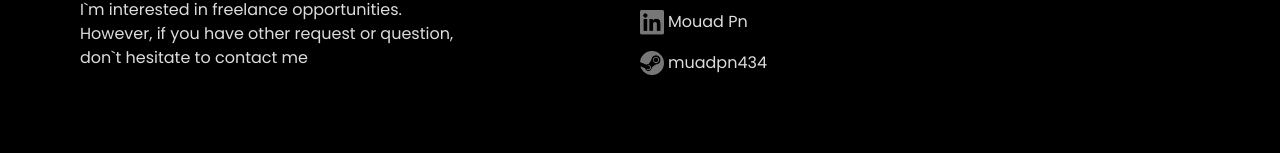
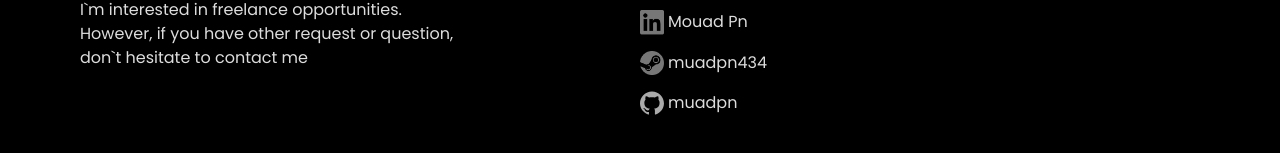
Before and after one commit to muadpn/muad-pn-portfolio-V2, a React (Vite) app: page / in a window 1280 px wide. Shown: the part 3452-3605 px from the top of the page. Built offline with nearby package versions, Linux system fonts and the light colour scheme.

Commit message:
Added Git Link on Footer.

```diff
--- a/src/components/Connect.jsx
+++ b/src/components/Connect.jsx
@@ -48,6 +48,10 @@ const Connect = () => {
                 <img src="./images/steam.png" className="max-w-[24px]" alt="" />
               <motion.a href="https://steamcommunity.com/id/gh0_st/" target="_blank">muadpn434</motion.a>
             </div>
+            <div className="flex py-2 gap-1">
+                <img src="./images/GitHub.svg" className="max-w-[24px]" alt="" />
+              <motion.a href="https://github.com/muadpn" target="_blank">muadpn</motion.a>
+            </div>
           </motion.div>
         </div>
       </div>
```
Also changed, not shown: public/images/GitHub.svg (added).
